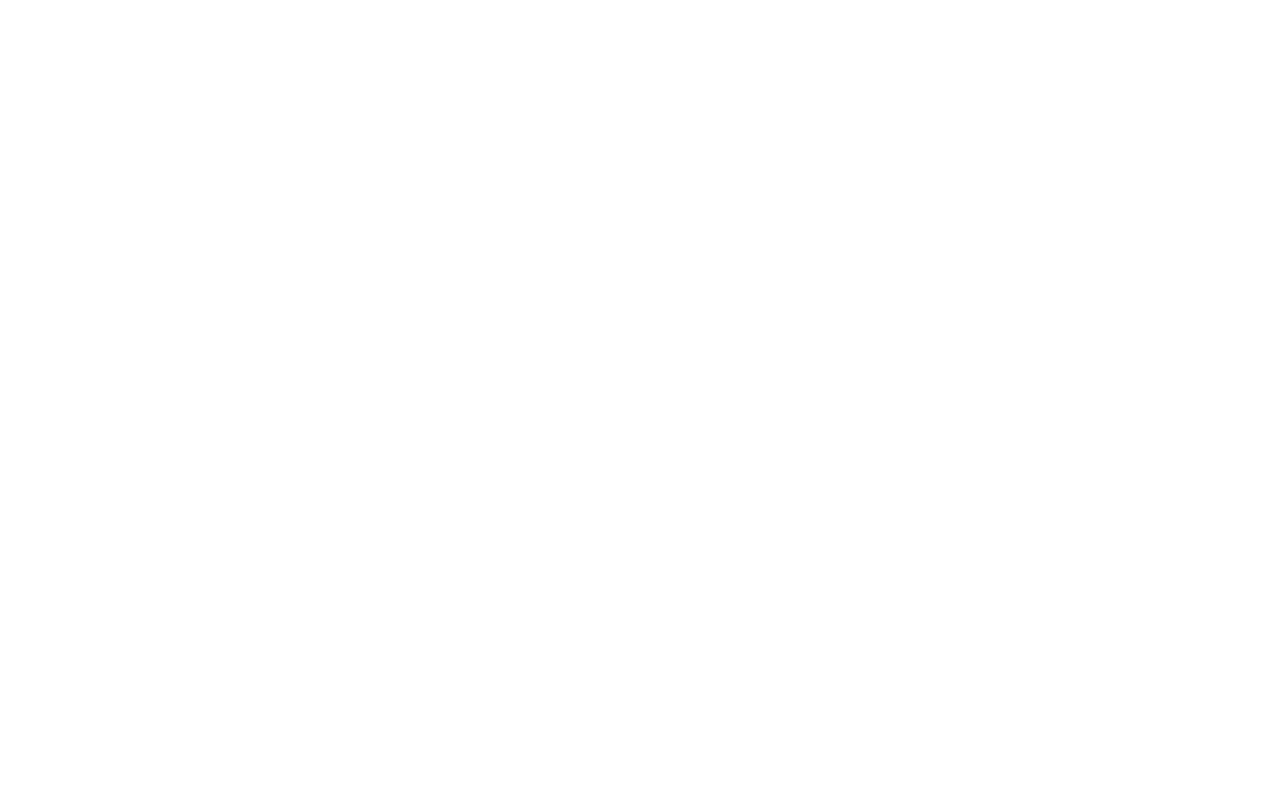
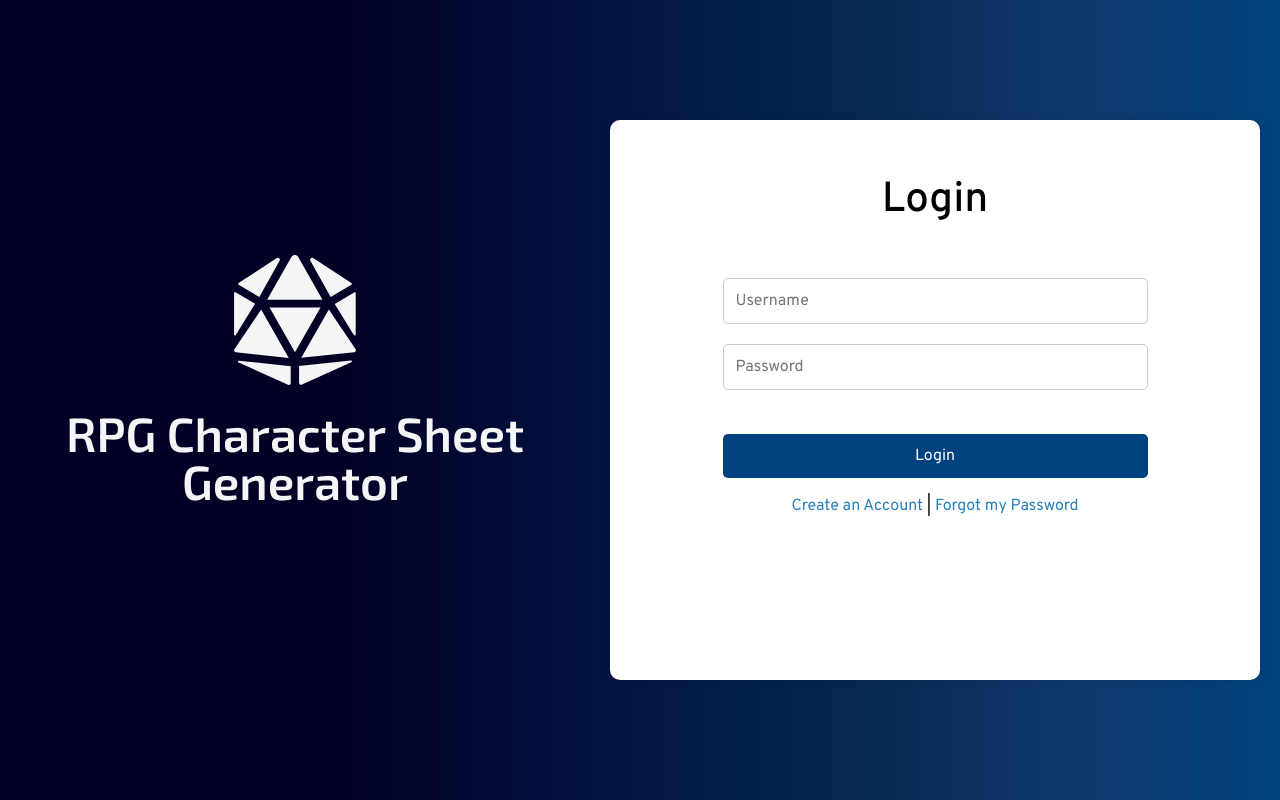
Before and after one commit to Calil05/RPG-Character-Sheet-Generator, an Angular app: page /login in a window 1280 px wide. Before the commit this address led to /. Built offline with nearby package versions, Linux system fonts and the light colour scheme.

Commit message:
feat: login function

```diff
--- a/src/app/app.module.ts
+++ b/src/app/app.module.ts
@@ -3,9 +3,9 @@ import { BrowserModule } from '@angular/platform-browser';
 
 import { AppRoutingModule } from './app-routing.module';
 import { AppComponent } from './app.component';
+import { HttpClientModule } from '@angular/common/http';
 import { LoginPageModule } from './login-page/login-page.module';
 import { MainScreenModule } from './main-screen/main-screen.module';
-
 @NgModule({
   declarations: [
     AppComponent,
@@ -13,6 +13,7 @@ import { MainScreenModule } from './main-screen/main-screen.module';
   imports: [
     BrowserModule,
     AppRoutingModule,
+    HttpClientModule,
     LoginPageModule,
     MainScreenModule
   ],
--- a/src/app/login-page/login-page.component.html
+++ b/src/app/login-page/login-page.component.html
@@ -17,12 +17,12 @@
       <div class="login-container" *ngIf="option === 'login'">
         <div class="content-container">
           <h2>Login</h2>
-          <form class="form-container">
+          <form class="form-container" (submit)="doLogin($event)">
             <div class="form-group">
-              <input type="text" id="username" name="username" placeholder="Username" required>
+              <input type="text" id="username" name="username" placeholder="Username" required [(ngModel)]="credentials.email">
             </div>
             <div class="form-group">
-              <input type="password" id="password" name="password" placeholder="Password" required>
+              <input type="password" id="password" name="password" placeholder="Password" required [(ngModel)]="credentials.passwd">
             </div>
             <div class="form-group">
               <button type="submit">Login</button>
--- a/src/app/login-page/login-page.component.ts
+++ b/src/app/login-page/login-page.component.ts
@@ -1,4 +1,5 @@
 import { Component } from '@angular/core';
+import { Router } from '@angular/router';
 import { AuthService } from '../services/auth.service';
 
 @Component({
@@ -8,23 +9,25 @@ import { AuthService } from '../services/auth.service';
 })
 export class LoginPageComponent {
   credentials = {
-    username: '',
-    password: ''
+    email: '',
+    passwd: ''
   };
 
+  constructor(private authService: AuthService, private router: Router) { }
+
   option: string = 'login';
-
-  constructor(private authService: AuthService) { }
 
   toggleOption(selectedOption: string) {
     this.option = selectedOption
   }
 
-  onSubmit() {
+  doLogin(event: Event) {
+    event.preventDefault();
     this.authService.login(this.credentials).subscribe(
       (response) => {
         this.authService.setAuthToken(response.token);
-        console.warn("Logged in")
+        console.warn("Logged in");
+        this.router.navigate(['/main-screen']);
       },
       (error) => {
         console.error("ERROR! ", error)
--- a/src/app/login-page/login-page.module.ts
+++ b/src/app/login-page/login-page.module.ts
@@ -1,11 +1,13 @@
 import { NgModule } from '@angular/core';
 import { CommonModule } from '@angular/common';
 import { LoginPageComponent } from './login-page.component';
+import { FormsModule } from '@angular/forms';
 
 @NgModule({
   declarations: [LoginPageComponent],
   imports: [
-    CommonModule
+    CommonModule,
+    FormsModule
   ],
   exports: [
     LoginPageComponent
--- a/src/app/services/auth.service.ts
+++ b/src/app/services/auth.service.ts
@@ -4,8 +4,8 @@ import { Observable } from 'rxjs';
 import { environment } from 'src/environments/environment';
 
 interface Credentials {
-  username: string;
-  password: string;
+  email: string;
+  passwd: string;
 }
 
 interface LoginResponse {
```
Also changed, not shown: src/app/app-routing.module.ts (+4 -5 lines).
